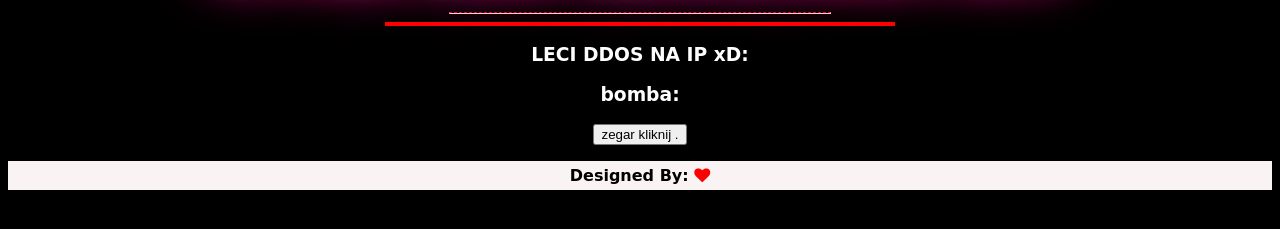
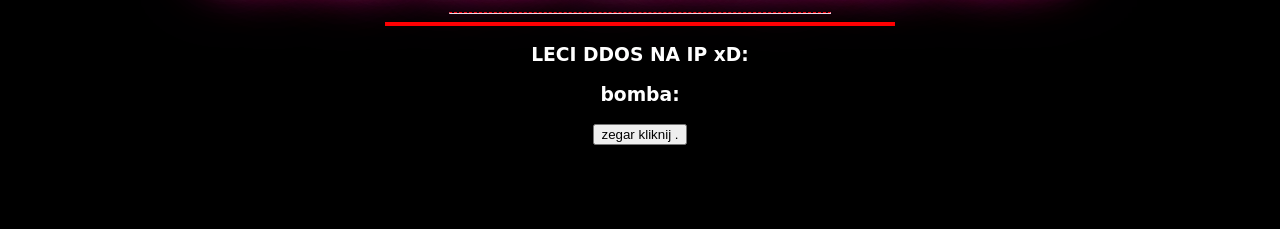
Before and after one commit to takitamprogram/programik, a plain HTML site: page index.html in a window 1280 px wide. Shown: the part 311-540 px from the top of the page. Drawn offline with nearby package versions, Linux system fonts and the light colour scheme; no server answers.

Commit message:
Update index.html

```diff
--- a/index.html
+++ b/index.html
@@ -35,7 +35,7 @@
 	</div>
 
 	<div class="footer">
-			<p>Designed By:  <i class="fa fa-heart"></i></p>
+
 	</div>
 </body>
 
```
